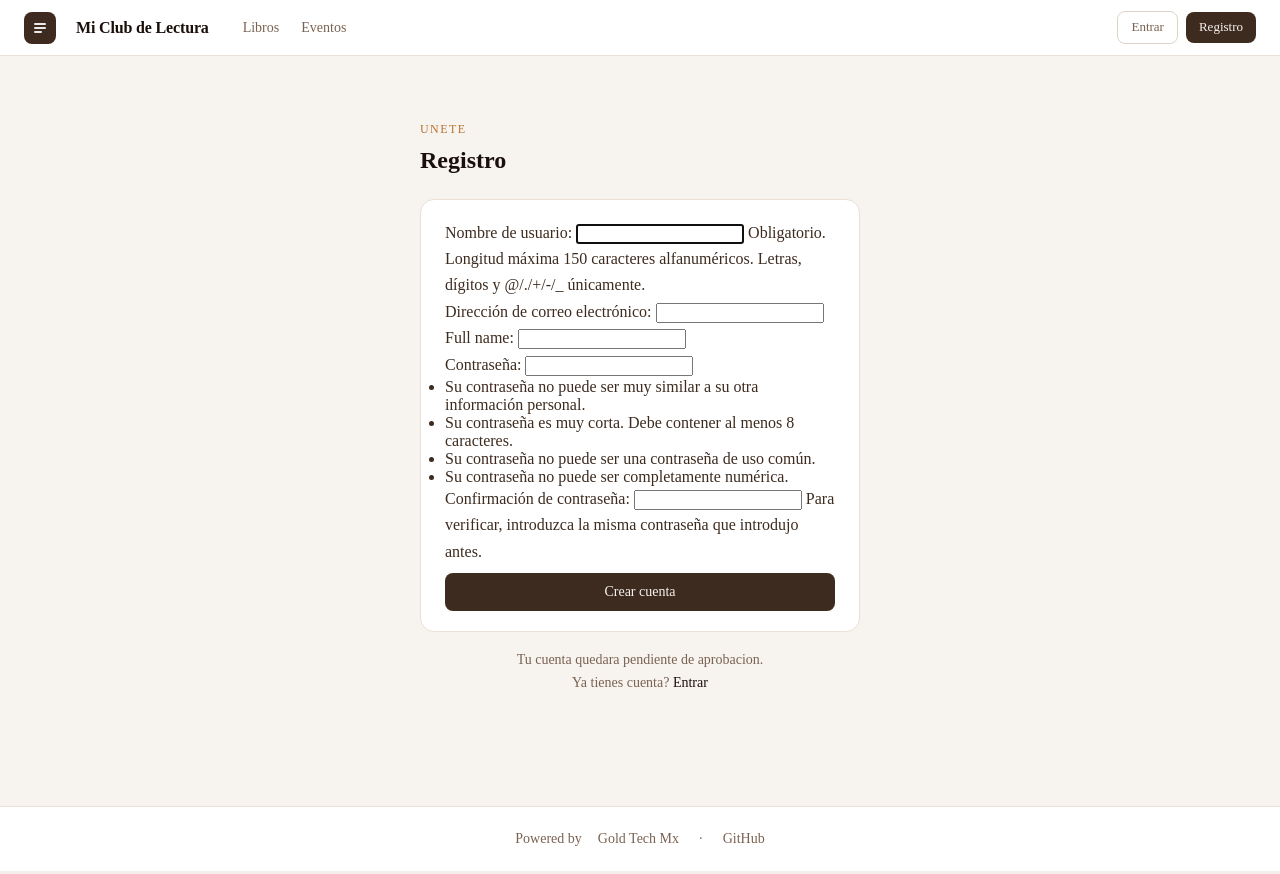
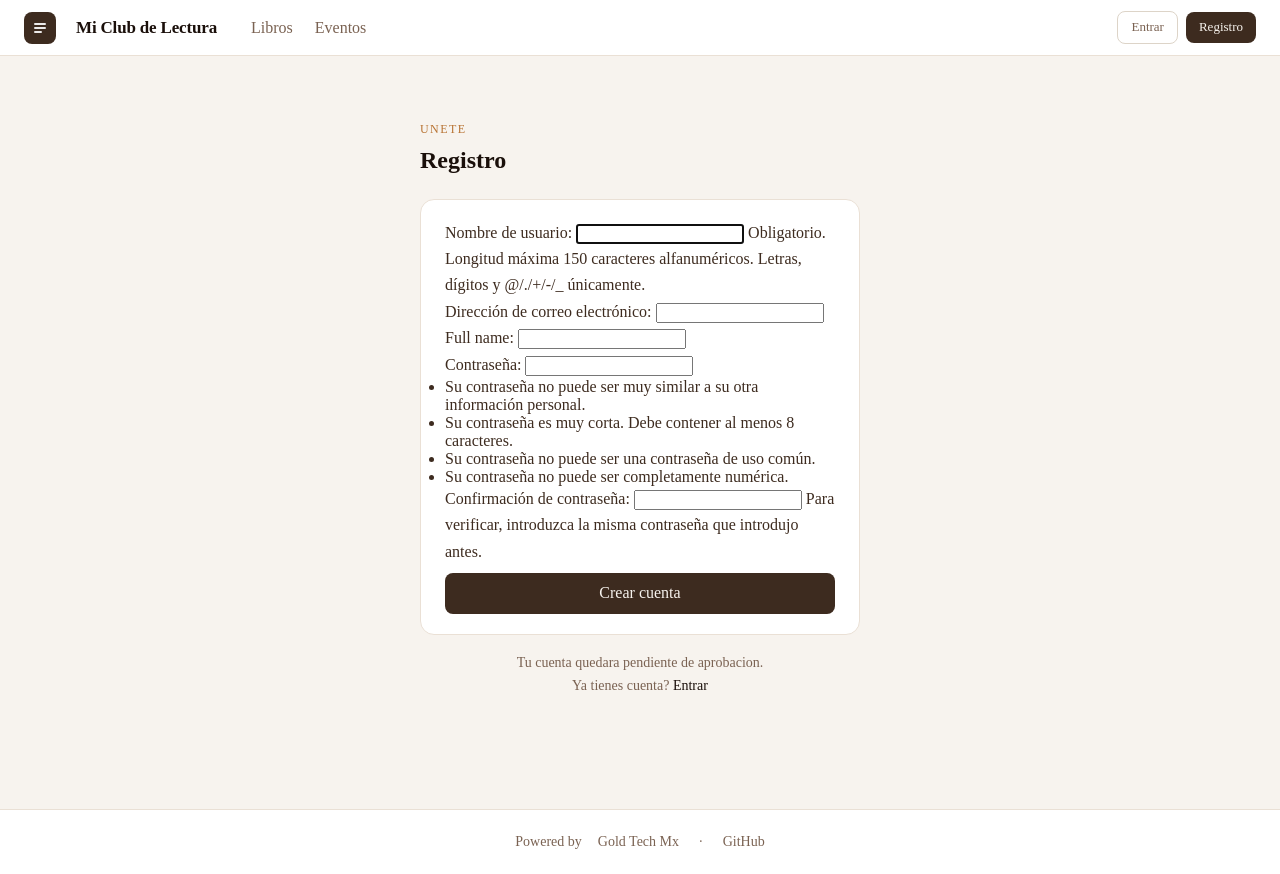
Before and after one commit to bobybonillamx/club_lectura, a Django app: page /registro/ in a window 1280 px wide. Run offline with Django 5.2, Linux system fonts and the light colour scheme; data comes from the database, SQL or seed files in the repository.

Commit message:
fix base

```diff
--- a/app/templates/base.html
+++ b/app/templates/base.html
@@ -57,11 +57,11 @@ textarea,input,select,button{font-family:var(--sans);}
 
 .cl-nav{background:var(--surface);border-bottom:1px solid var(--border);height:56px;display:flex;align-items:center;padding:0 1.5rem;gap:1.25rem;position:sticky;top:0;z-index:200;}
 .cl-logomark{width:32px;height:32px;background:var(--primary);border-radius:8px;display:flex;align-items:center;justify-content:center;flex-shrink:0;}
-.cl-brand{font-family:var(--serif);font-size:1rem;font-weight:600;color:var(--ink);letter-spacing:-.01em;}
-.cl-navlink{font-size:.875rem;color:var(--ink-light);padding:4px 10px;border-radius:6px;transition:color .12s,background .12s;}
+.cl-brand{font-family:var(--serif);font-size:1.0625rem;font-weight:600;color:var(--ink);letter-spacing:-.01em;}
+.cl-navlink{font-size:1rem;font-family:var(--sans);color:var(--ink-light);padding:4px 10px;border-radius:6px;transition:color .12s,background .12s;}
 .cl-navlink:hover{color:var(--ink);background:var(--accent-bg);}
 
-.btn{font-size:.875rem;font-weight:500;border-radius:var(--r);padding:9px 18px;cursor:pointer;border:none;display:inline-block;transition:opacity .12s,transform .1s;line-height:1.4;white-space:nowrap;}
+.btn{font-size:1rem;font-family:var(--sans);font-weight:500;border-radius:var(--r);padding:9px 18px;cursor:pointer;border:none;display:inline-block;transition:opacity .12s,transform .1s;line-height:1.4;white-space:nowrap;}
 .btn:active{transform:scale(.98);}
 .btn-dark{background:var(--primary);color:var(--page);}
 .btn-dark:hover{opacity:.88;color:var(--page);}
@@ -78,8 +78,8 @@ textarea,input,select,button{font-family:var(--sans);}
 .card-header-label{font-size:.6875rem;font-weight:500;letter-spacing:.1em;text-transform:uppercase;color:var(--accent);}
 
 .field{margin-bottom:1rem;}
-.lbl{font-size:.8125rem;font-weight:500;color:var(--ink-light);display:block;margin-bottom:5px;letter-spacing:.02em;}
-.inp,.sel,.txa{font-size:.9375rem;color:var(--ink);background:var(--surface);border:1px solid var(--border2);border-radius:var(--r);padding:9px 13px;width:100%;outline:none;transition:border-color .12s,box-shadow .12s;-webkit-appearance:none;appearance:none;}
+.lbl{font-size:.875rem;font-weight:500;font-family:var(--sans);color:var(--ink-light);display:block;margin-bottom:5px;letter-spacing:.02em;}
+.inp,.sel,.txa{font-size:1rem;font-family:var(--sans);color:var(--ink);background:var(--surface);border:1px solid var(--border2);border-radius:var(--r);padding:9px 13px;width:100%;outline:none;transition:border-color .12s,box-shadow .12s;-webkit-appearance:none;appearance:none;}
 .inp:focus,.sel:focus,.txa:focus{border-color:var(--accent);box-shadow:0 0 0 3px color-mix(in srgb,var(--accent) 15%,transparent);}
 .txa{resize:vertical;min-height:80px;line-height:1.6;}
 .hint{font-size:.8125rem;color:var(--ink-light);margin-top:4px;line-height:1.5;}
@@ -91,7 +91,7 @@ textarea,input,select,button{font-family:var(--sans);}
 .chip-muted{background:var(--chip-muted-bg);color:var(--chip-muted-ink);border:1px solid var(--chip-muted-bdr);}
 
 .eyebrow{font-size:.75rem;font-weight:500;letter-spacing:.12em;text-transform:uppercase;color:var(--accent);margin-bottom:.375rem;}
-.sidenav-item{display:flex;align-items:center;justify-content:space-between;padding:9px 12px;border-radius:var(--r);font-size:.9375rem;color:var(--ink-light);transition:background .12s,color .12s;margin-bottom:2px;}
+.sidenav-item{display:flex;align-items:center;justify-content:space-between;padding:9px 12px;border-radius:var(--r);font-size:1rem;font-family:var(--sans);color:var(--ink-light);transition:background .12s,color .12s;margin-bottom:2px;}
 .sidenav-item:hover{background:var(--accent-bg);color:var(--ink);}
 .sidenav-item.active{background:var(--accent-bg);color:var(--ink);font-weight:500;border-left:2px solid var(--accent);border-radius:0 var(--r) var(--r) 0;padding-left:10px;}
 .badge-count{background:var(--accent-bg);color:var(--accent);border:1px solid var(--chip-future-bdr);font-size:.6875rem;padding:1px 6px;border-radius:10px;font-weight:600;}
```
